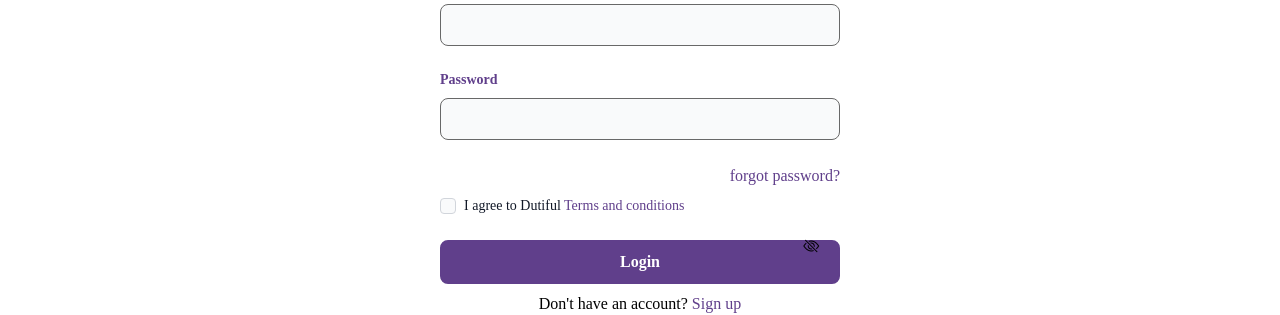
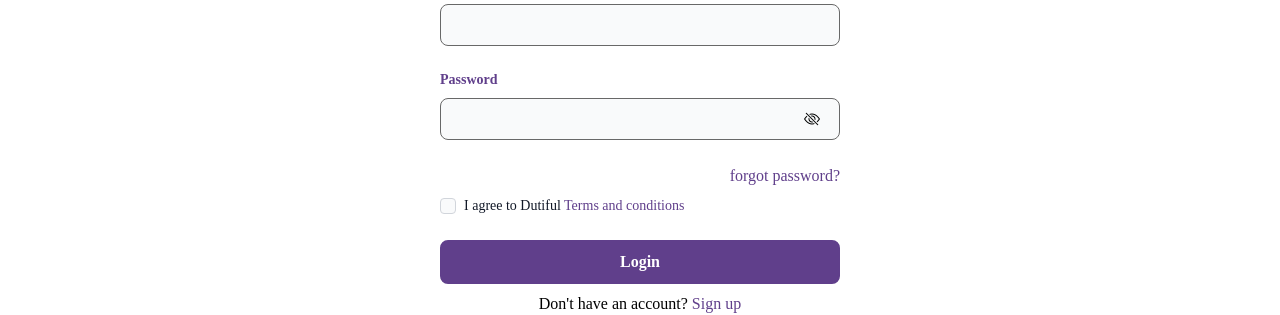
Before and after one commit to Kenny-svg/dutifu-auth, a Vue app: page /login in a window 1280 px wide. Shown: the part 252-567 px from the top of the page. Built offline with nearby package versions, Linux system fonts and the light colour scheme; what @kyvg/vue3-notification would draw is missing.

Commit message:
fixed logo

```diff
--- a/src/components/includes/user/authPages/authDefaults/LoginUserForm.vue
+++ b/src/components/includes/user/authPages/authDefaults/LoginUserForm.vue
@@ -9,14 +9,14 @@
       />
       <ErrorMessage name="email" />
     </div>
-    <div class="mb-6">
+    <div class="mb-6 relative">
       <label class="block mb-2 text-sm font-bold text-primary">Password</label>
       <Field
         name="password"
         :type="showPassword ? 'text' : 'password'"
         class="bg-gray-50 border border-secondary text-gray-900 text-sm rounded-lg focus:ring-primary focus:border-primary block w-full p-2.5"
       />
-      <span class="password-toggle" @click="toggleShowPassword">
+      <span class="absolute right-5 -mt-8" @click="toggleShowPassword">
         <i :class="showPassword ? 'bi bi-eye' : 'bi bi-eye-slash'"></i>
       </span>
     </div>
```
